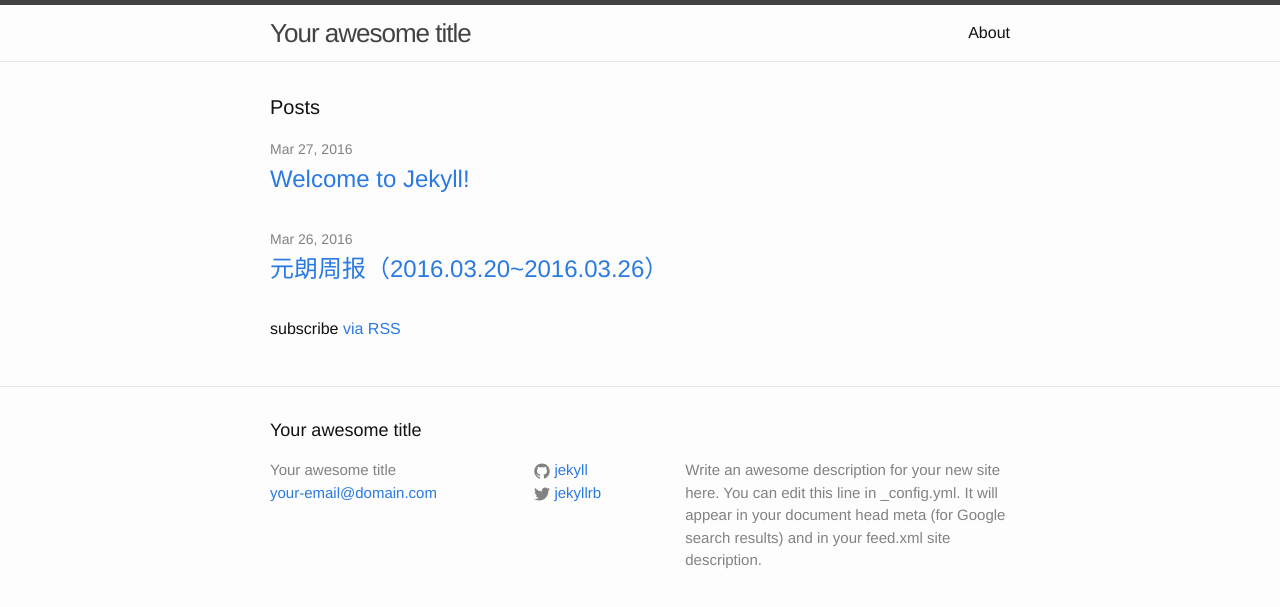
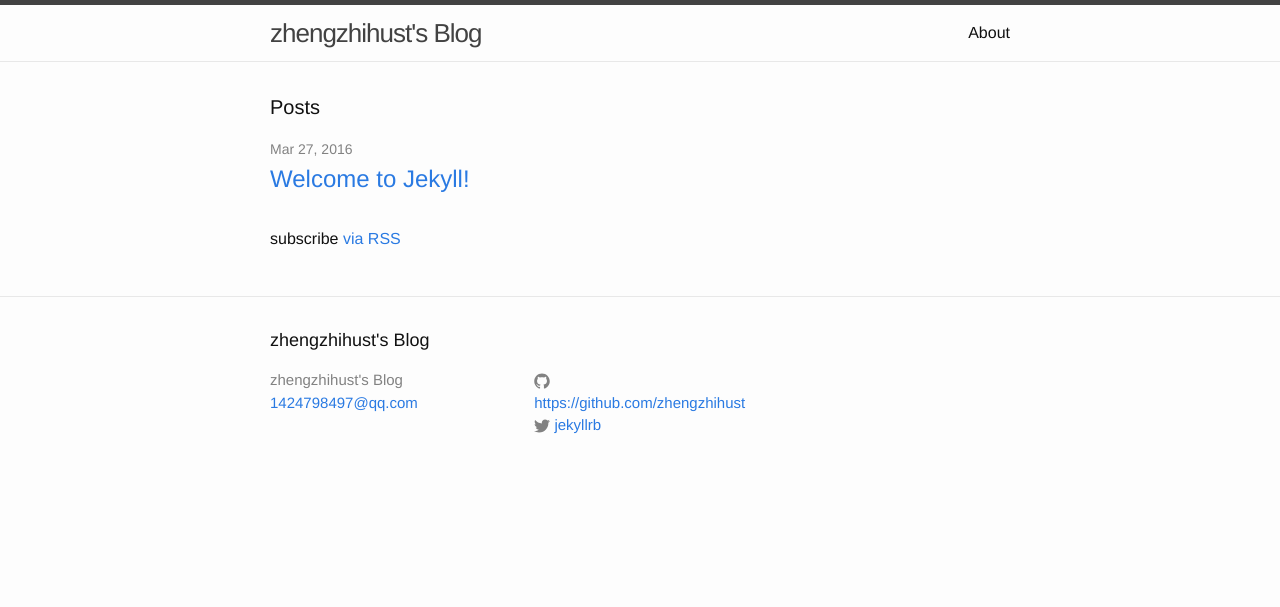
Before and after one commit to zhengzhihust/eric.github.io, a Jekyll site: the page built from index.html, in a window 1280 px wide. Shown: the top 607 px of the page. Built offline with Jekyll 4.4.1, drawn with Linux system fonts in a browser that asks for light colours; some of the changed lines change nothing that is shown.

Commit message:
@yuanlang

```diff
--- a/_config.yml
+++ b/_config.yml
@@ -6,16 +6,13 @@
 # 'jekyll serve'. If you change this file, please restart the server process.
 
 # Site settings
-title: Your awesome title
-email: your-email@domain.com
-description: > # this means to ignore newlines until "baseurl:"
-  Write an awesome description for your new site here. You can edit this
-  line in _config.yml. It will appear in your document head meta (for
-  Google search results) and in your feed.xml site description.
+title: zhengzhihust's Blog
+email: 1424798497@qq.com
+description: > # 花名元朗，蘑菇街Java高级开发工程师，毕业于华中科技大学
 baseurl: "" # the subpath of your site, e.g. /blog
 url: "http://yourdomain.com" # the base hostname & protocol for your site
 twitter_username: jekyllrb
-github_username:  jekyll
+github_username:  https://github.com/zhengzhihust
 
 # Build settings
 markdown: kramdown
--- a/_posts/2016-03-27-yuanlang-weekly.md
+++ /dev/null
@@ -1,42 +0,0 @@
----
-layout: post
-title:  "元朗周报（2016.03.20~2016.03.26）"
-date:   2016-03-26 19:00:51 +0800
-categories: jekyll update
----
-#### 元朗周报（2016.03.20~2016.03.26）
-
-#### 本周工作内容
-
-| 工作内容 | 优先级 | 详细说明 |
-| ------------ | ------------- | ------------ |
-| 消息报321大促保障 | P1  | 321大促，消息报确定大促预案、划分业务方保障优先级、维护消息报稳定运行 |
-| 消息报文档总结 | P1 |输出[消息报使用与说明文档](http://gitlab.mogujie.org/trade/doc/blob/master/trade-msg/content/new-structure.md) |
-| 消息报线下环境搭建 | P2  | 消息报完善从线下DB-Binlog-Pigeon-Corgi的链路的配置与线下消息报的部署，打通从线下DB到线下Corgi链路 |
-| 消息报case study | P2  | 消息报总结分享运维历程 |
-| 消息报支持新品接入需求 | P3  | 暴露新品信息，维护[新品API文档](http://gitlab.mogujie.org/trade/trade-msg/wikis/xinpin-api) |
-| 消息报支持快抢接入需求 | P3  | 暴露快抢信息，维护[快抢API文档](http://gitlab.mogujie.org/trade/trade-msg/wikis/quick-buy-structure) |
-| 消息报支持反作弊接入需求 | P3  | Order服务化暴露设备指纹信息，维护[反作弊API文档](http://gitlab.mogujie.org/trade/trade-msg/wikis/mw-tid-token) |
-| 下单服务化单元测试 | P3 | 完善下单服务化虚拟下单的单元测试 |
-
-#### 下周工作计划
-
-| 工作内容 | 优先级 | 详细说明 |
-| ------------ | ------------- | ------------ |
-| SellerSolr、XDOrderSolr客户端hotfix | P1  | 问题已经定位，由于消息报消息快于DB，反查接口在请求拿到旧数据时，一次重试没有返回updated，导致客户端再次重试通过，Solr录进旧的消息，下周需要同步更新Solr服务端与Trade客户端，同步解决这个问题 |
-| 新版消息报发布| P1 | 解决从库延时问题，优化日志目录结构，根据应用分组读取不同的配置文件 |
-| 新版消息报方案确定案 | P2  | 与@七公，@爵士，@雪岩新版消息报确定基于事件通知的方案 |
-| 下单二期开发 | P2 | 参与下单二期开发，迁移遗留的下单到新的下单服务化接口 |
-| tesla转tomcat工程 | P2 | 旧版消息报进行tomcat化的项目改造 |
-| 虚拟下单 | P2 | 虚拟下单接口调整，前后端联调 |
-
-#### 一周总结与感想
-
-1. 在业务方接入消息报的时候，发现接入过程中花费时间最多的地方是熟悉Corgi的使用，包括我的消息如何生产，业务方如何消费，消费不到如何处理，如何不影响线上Corgi业务进行二次开发等等，希望中间件Corgi可以更加全面的介绍Corgi的接入与使用方法。
-2. 线下环境虽然现在很难维护起来，虽然涉及面广泛，业务团队较多，但是每个人都可以担当起维护的责任，对于以后开发的效率及发布的安全性都是有很大的好处的。消息报虽然维护起来基于线下Pigeon-线下Corgi的流程，但是为了从业务上验证其使用，也要担负起下单线下环境的维护，每个人多承担一点点，线下环境渐渐的就可以发挥生产力提升的作用了。
-
-#### 大促保障相关
-
-消息报为近10个反查较大的业务方制定了限流及降级的应急预案，消息报也做了相关的限流预案，经过321大促值班情况发现，消息报及相关查询业务高QPS平稳运行
-
-#### 交易答疑汇总
```
